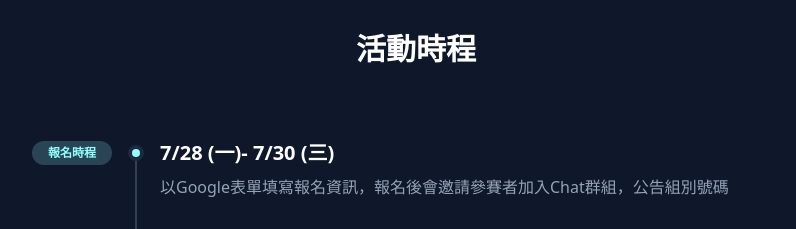
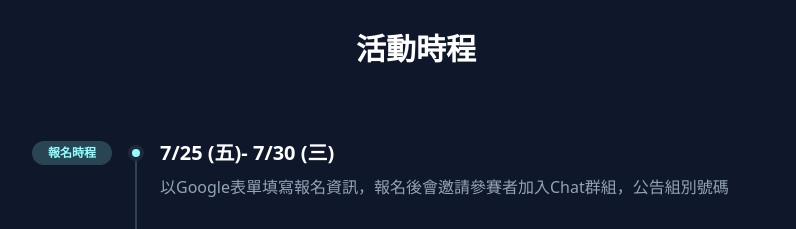
Before and after one commit to LouieWeng/cmoney-fitness-challenge, a React (Vite) app: page /#/ in a window 1280 px wide. Shown: the part 960-1189 px from the top of the page, without its empty margins (224-1020 px from the left). Built offline with nearby package versions, Linux system fonts and the light colour scheme.

Commit message:
Update HomePage.tsx

```diff
--- a/pages/HomePage.tsx
+++ b/pages/HomePage.tsx
@@ -110,7 +110,7 @@ const HomePage: React.FC = () => {
       <section>
           <h2 className="text-3xl font-bold text-center text-white mb-12">活動時程</h2>
           <div className="max-w-3xl mx-auto">
-              <TimelineStep date="報名時程" title="7/28 (一)- 7/30 (三)" description="以Google表單填寫報名資訊，報名後會邀請參賽者加入Chat群組，公告組別號碼" />
+              <TimelineStep date="報名時程" title="7/25 (五)- 7/30 (三)" description="以Google表單填寫報名資訊，報名後會邀請參賽者加入Chat群組，公告組別號碼" />
               <TimelineStep date="賽前測量" title="8/1 (五) 10:00-12:00" description="依據報名結果區分量測時段，統一使用公司的 InBody 儀器測量，以及拍照紀錄、建檔" />
               <TimelineStep date="正式開賽" title="8/4 (一)" description="全體參賽者開始紀錄運動與飲食，展開8週的健身挑戰之旅，累積團隊總分" />
               <TimelineStep date="比賽結束" title="9/28 (日)" description="挑戰正式結束，停止分數累積，準備進行最終的成果彙整" />
```
